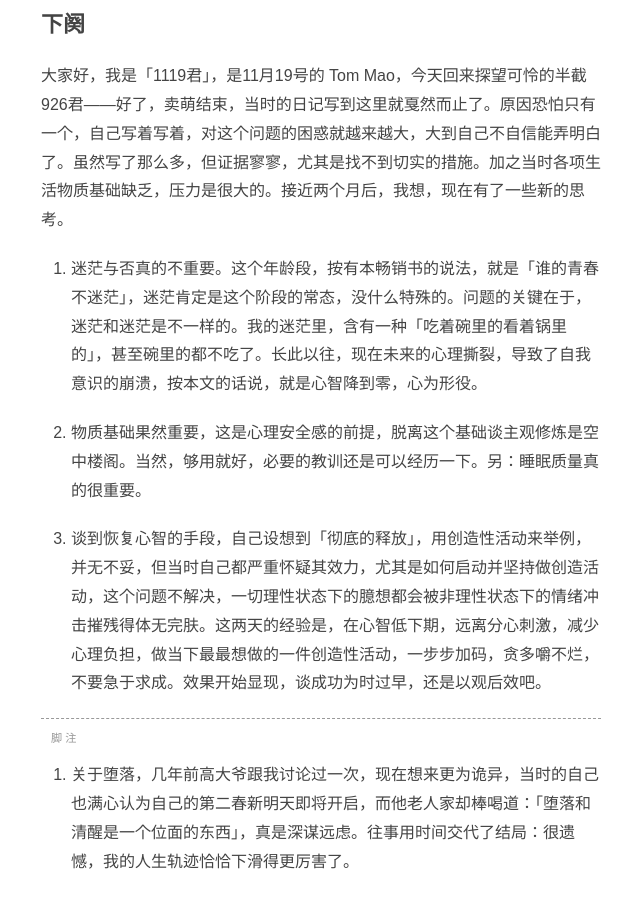
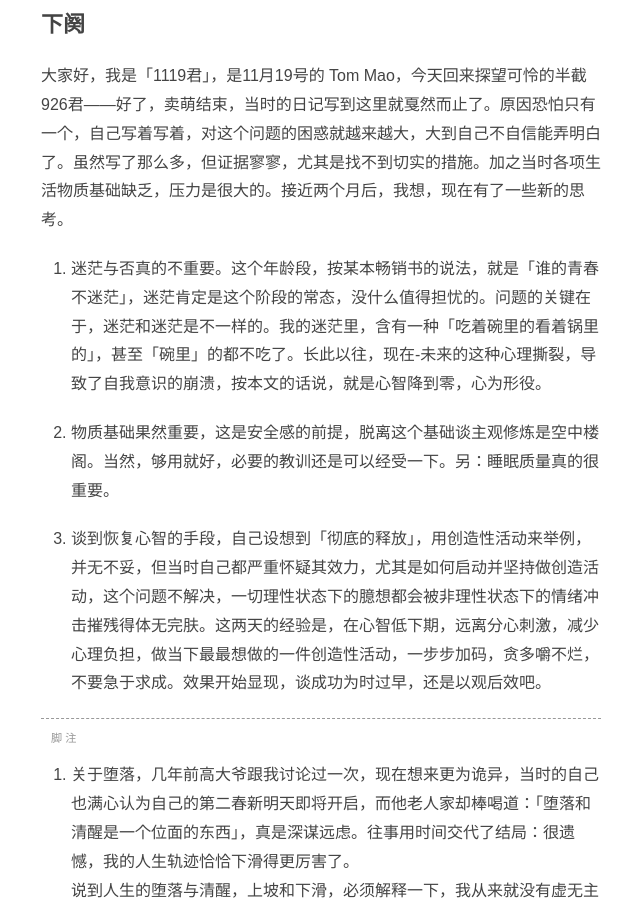
Before and after one commit to fanyange/fanyange.github.io, a Jekyll site: the page built from _posts/2013-9-26-day8.md, in a window 1280 px wide and 900 px high, scrolled down 4002 px. Shown: the whole window, without its empty margins (319-959 px from the left). Built offline with Jekyll 4.4.1, drawn with Linux system fonts in a browser that asks for light colours; some web fonts are replaced; comment, search, counter and statistics services are not loaded.

Commit message:
Fill more contents in existed posts and fix some typos of them

```diff
--- a/_posts/2013-9-26-day8.md
+++ b/_posts/2013-9-26-day8.md
@@ -19,7 +19,7 @@ category: 日知录
 ## 回顾、反思
 看来自己前两天的日记起到的正面作用甚微。不但自己没有上升到计划中理想的状态，反倒奇迹般地（原谅我用这个词，确实难以解释，甚过「诡异」）迅速回归堕落。[^000]
 
-[^000]: 关于堕落，几年前高大爷跟我讨论过一次，现在想来更为诡异，当时的自己也满心认为自己的第二春新明天即将开启，而他老人家却棒喝道：「堕落和清醒是一个位面的东西」，真是深谋远虑。往事用时间交代了结局：很遗憾，我的人生轨迹恰恰下滑得更厉害了。<br /><br />说到人生的堕落与清醒，上坡和下滑，必须解释一下，我从来就没有虚无主义地看待这些名词，我很清楚它们在我生命中不同的内涵和外延，如果要用上一点我微薄的心理学知识的话，那就是自主性，归属感和成就感这三个维度。对，尤其是**自主性**。所谓的堕落和下滑，往往就是自己放弃在这一维度的努力了。
+[^000]: 关于堕落，几年前高大爷跟我讨论过一次，现在想来更为诡异，当时的自己也满心认为自己的第二春新明天即将开启，而他老人家却棒喝道：「堕落和清醒是一个位面的东西」，真是深谋远虑。往事用时间交代了结局：很遗憾，我的人生轨迹恰恰下滑得更厉害了。<br />说到人生的堕落与清醒，上坡和下滑，必须解释一下，我从来就没有虚无主义地看待这些名词，我很清楚它们在我生命中不同的内涵和外延，如果要用上一点我微薄的心理学知识的话，那就是自主性，归属感和成就感这三个维度。对，尤其是**自主性**。所谓的堕落和下滑，往往就是自己放弃在这一维度的努力了。
 
 本来平静正常的发展突然有奇怪的东西混进来了，总要给个理由吧？但回顾以往经历，又不得不承认，老心结老困境还是一如既往啊。说实在的，我这种心态很是似曾相识，这些年来在实现各种目标的半道上、某一关键时刻，都会跳出来，但我从来没有真正解决过。今天我管中窥豹，从这两天的状态发展找找蛛丝马迹吧。[^111]
 
@@ -90,8 +90,8 @@ category: 日知录
 
 大家好，我是「1119君」，是11月19号的 Tom Mao，今天回来探望可怜的半截926君——好了，卖萌结束，当时的日记写到这里就戛然而止了。原因恐怕只有一个，自己写着写着，对这个问题的困惑就越来越大，大到自己不自信能弄明白了。虽然写了那么多，但证据寥寥，尤其是找不到切实的措施。加之当时各项生活物质基础缺乏，压力是很大的。接近两个月后，我想，现在有了一些新的思考。
 
-1. 迷茫与否真的不重要。这个年龄段，按有本畅销书的说法，就是「谁的青春不迷茫」，迷茫肯定是这个阶段的常态，没什么特殊的。问题的关键在于，迷茫和迷茫是不一样的。我的迷茫里，含有一种「吃着碗里的看着锅里的」，甚至碗里的都不吃了。长此以往，现在未来的心理撕裂，导致了自我意识的崩溃，按本文的话说，就是心智降到零，心为形役。
+1. 迷茫与否真的不重要。这个年龄段，按某本畅销书的说法，就是「谁的青春不迷茫」，迷茫肯定是这个阶段的常态，没什么值得担忧的。问题的关键在于，迷茫和迷茫是不一样的。我的迷茫里，含有一种「吃着碗里的看着锅里的」，甚至「碗里」的都不吃了。长此以往，现在-未来的这种心理撕裂，导致了自我意识的崩溃，按本文的话说，就是心智降到零，心为形役。
 
-2. 物质基础果然重要，这是心理安全感的前提，脱离这个基础谈主观修炼是空中楼阁。当然，够用就好，必要的教训还是可以经历一下。另：睡眠质量真的很重要。
+2. 物质基础果然重要，这是安全感的前提，脱离这个基础谈主观修炼是空中楼阁。当然，够用就好，必要的教训还是可以经受一下。另：睡眠质量真的很重要。
 
 3. 谈到恢复心智的手段，自己设想到「彻底的释放」，用创造性活动来举例，并无不妥，但当时自己都严重怀疑其效力，尤其是如何启动并坚持做创造活动，这个问题不解决，一切理性状态下的臆想都会被非理性状态下的情绪冲击摧残得体无完肤。这两天的经验是，在心智低下期，远离分心刺激，减少心理负担，做当下最最想做的一件创造性活动，一步步加码，贪多嚼不烂，不要急于求成。效果开始显现，谈成功为时过早，还是以观后效吧。
```
Also changed, not shown: _posts/2013-10-22-day16.md (+1 -3 lines), _posts/2013-10-31-day24.md (+4 -3 lines), _posts/2013-10-9-day-13-meaningless.md (+1 -1 lines), _posts/2013-9-26-day9plus.md (+3 -1 lines), static/images/snapshot1.png (added), static/images/who_am_i.png (added).
